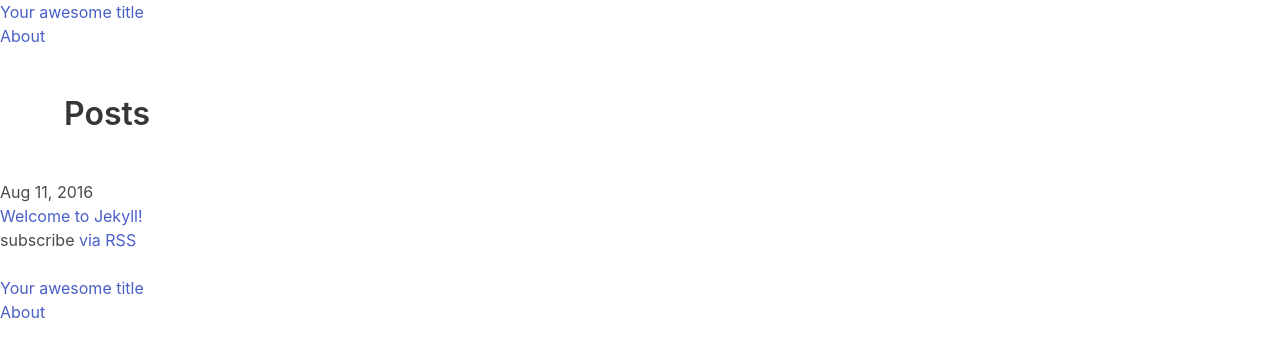
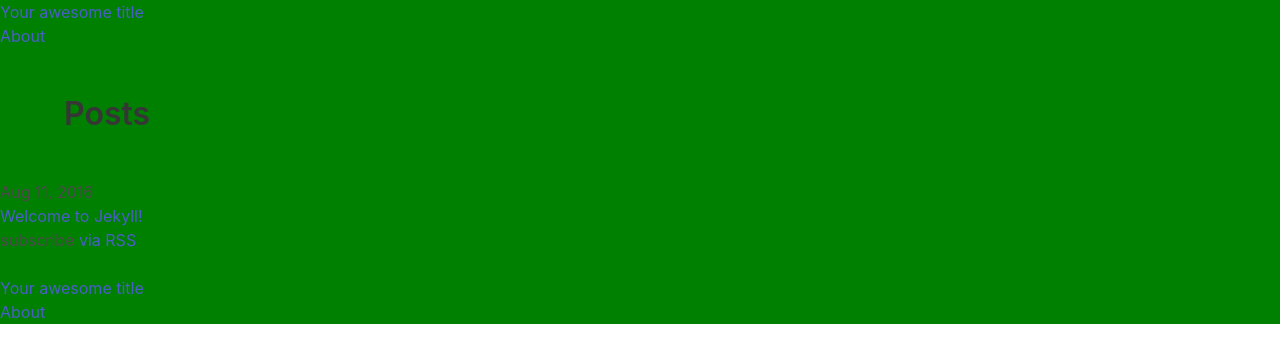
Before and after one commit to tortoro/bulma-jekyll-starter, a Jekyll site: the page built from index.html, in a window 1280 px wide. Shown: the top 363 px of the page. Built offline with Jekyll 4.4.1, drawn with Linux system fonts in a browser that asks for light colours; nearby versions of some CDN libraries; library files that are not in the unit come from our copies.

Commit message:
Commit to poke around for assets loading bug.

```diff
--- a/css/main.scss
+++ b/css/main.scss
@@ -3,7 +3,7 @@
 ---
 @charset "utf-8";
 
-
+body{ background-color: green }
 
 // Our variables
 $base-font-family: Roboto, sans-serif;
```
